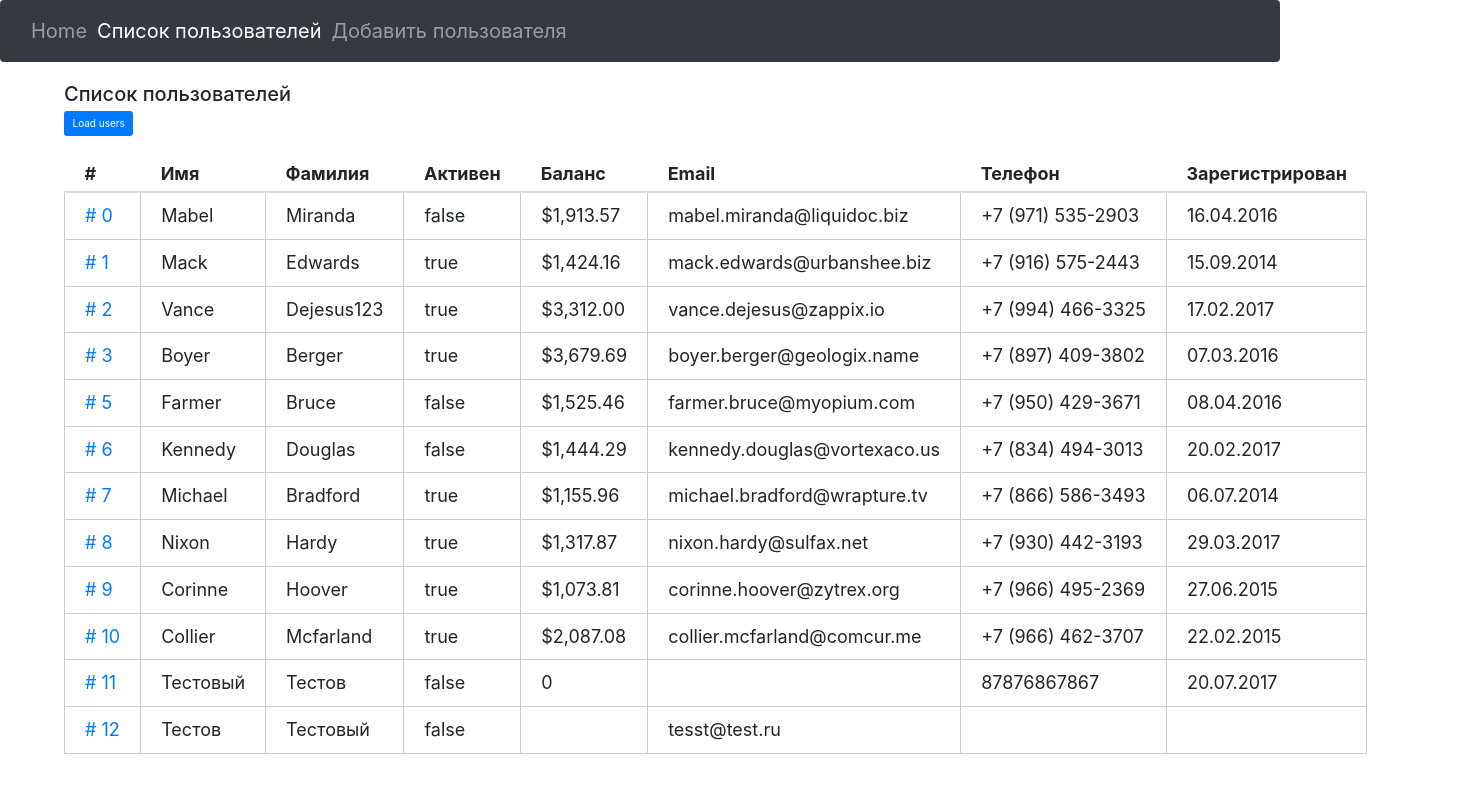
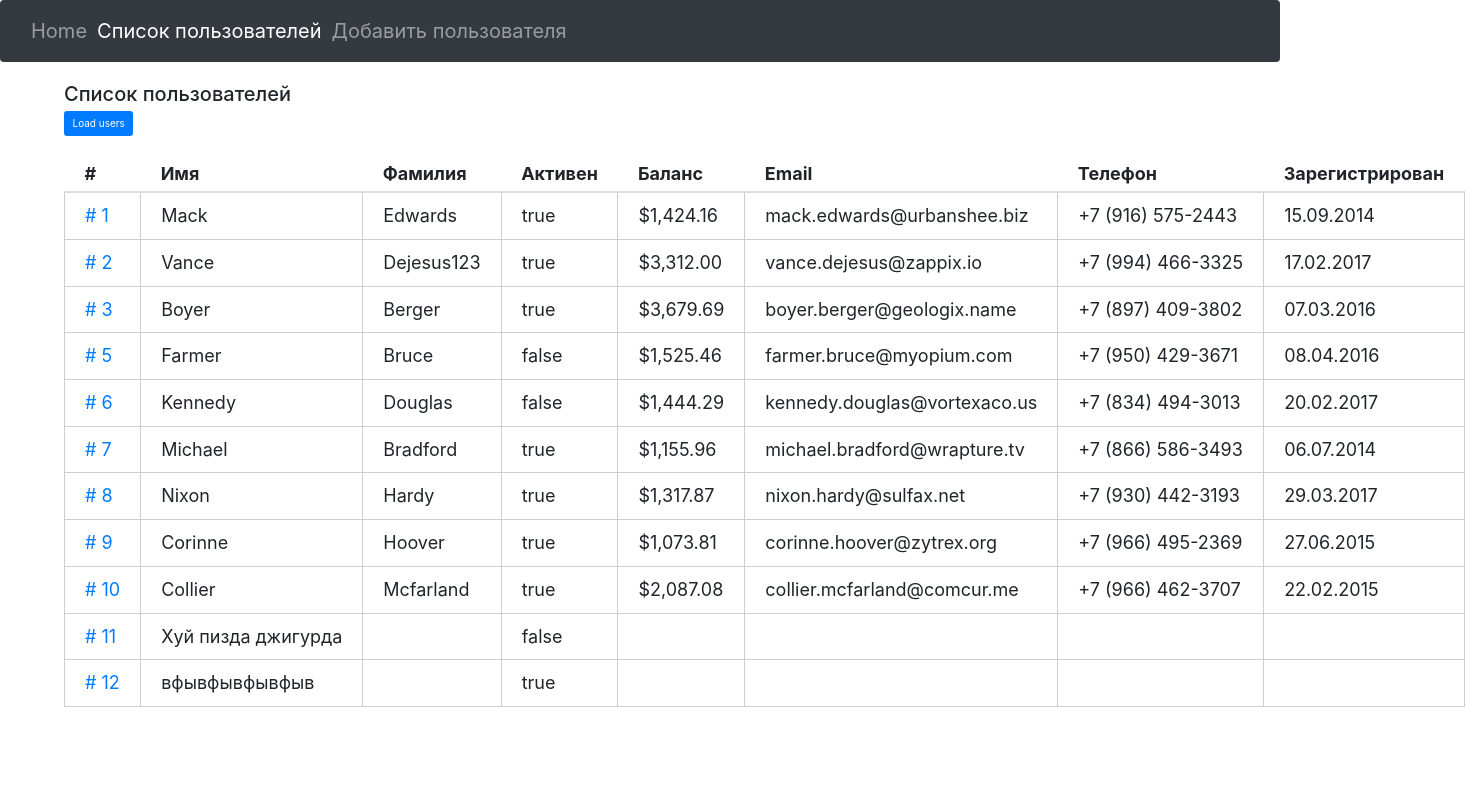
Before and after one commit to Ex-Zy/vue, a Vue app in the folder 2/: page /users in a window 1280 px wide. Shown: the top 792 px of the page, 1465 px wide, since content can reach past the window. Built offline with nearby package versions, Linux system fonts and the light colour scheme; data requests are answered from the project's data file.

Commit message:
update pages

```diff
--- a/2/db.json
+++ b/2/db.json
@@ -1,21 +1,5 @@
 {
   "users": [
-    {
-      "id": 0,
-      "isActive": false,
-      "balance": "$1,913.57",
-      "picture": "http://i.imgur.com/xmm2bjD.png",
-      "age": 32,
-      "accessLevel": "user",
-      "firstName": "Mabel",
-      "lastName": "Miranda",
-      "company": "LIQUIDOC",
-      "email": "mabel.miranda@liquidoc.biz",
-      "phone": "+7 (971) 535-2903",
-      "address": "540 Stuyvesant Avenue, Ivanhoe, Arizona, 1682",
-      "about": "Enim qui dolor aute elit reprehenderit consectetur proident. Occaecat cupidatat sunt elit qui ullamco Lorem deserunt. Consectetur eiusmod reprehenderit eiusmod duis excepteur laborum voluptate do.",
-      "registered": "16.04.2016"
-    },
     {
       "id": 1,
       "isActive": true,
@@ -162,38 +146,35 @@
     },
     {
       "id": 11,
-      "guid": "",
       "isActive": false,
-      "balance": "0",
-      "picture": "http://placehold.it/128x128",
-      "age": "32",
-      "eyeColor": "",
-      "firstName": "Тестовый",
-      "lastName": "Тестов",
-      "company": "компания",
+      "balance": "",
+      "picture": "",
+      "age": 0,
+      "accessLevel": "",
+      "firstName": "Хуй пизда джигурда",
+      "lastName": "",
+      "company": "",
       "email": "",
-      "phone": "87876867867",
-      "address": "адрес никакой",
-      "about": "биография",
-      "registered": "20.07.2017",
-      "accessLevel": "guest"
+      "phone": "",
+      "address": "",
+      "about": "",
+      "registed": ""
     },
     {
       "id": 12,
-      "guid": "",
-      "isActive": false,
+      "isActive": true,
       "balance": "",
-      "picture": "http://placehold.it/128x128",
+      "picture": "",
       "age": 0,
-      "eyeColor": "",
-      "firstName": "Тестов",
-      "lastName": "Тестовый",
+      "accessLevel": "admin",
+      "firstName": "вфывфывфывфыв",
+      "lastName": "",
       "company": "",
-      "email": "tesst@test.ru",
+      "email": "",
       "phone": "",
       "address": "",
       "about": "",
-      "registered": ""
+      "registed": ""
     }
   ]
 }
--- /dev/null
+++ b/2/src/helpers/shortUrl.js
@@ -0,0 +1,7 @@
+import axios from 'axios';
+
+const instance = axios.create({
+  baseURL: 'http://localhost:3004'
+});
+
+export default instance;
--- a/2/src/views/add.vue
+++ b/2/src/views/add.vue
@@ -4,14 +4,19 @@
     <div v-if="!user"
          class="alert alert-warning"
     >Загрузка</div>
-    <user-form v-else
-               :user="user"
-               @input="value => user = value"
-    ></user-form>
+    <user-form v-else v-model="user" />
+    <div class="text-center">
+      <button type="button"
+              class="btn btn-primary"
+              @click="saveUser"
+      >Сохранить</button>
+    </div>
   </div>
 </template>
 
 <script>
+  import axios from '@/helpers/shortUrl.js';
+
   const emptyObject = {
     id: 0,
     isActive: false,
@@ -44,6 +49,17 @@
     methods: {
       loadData() {
         this.user = Object.assign({}, emptyObject)
+      },
+      saveUser() {
+        axios.post('/users', this.user)
+          .then(response => {
+            console.log('Done!!!');
+            this.redirectToList();
+          })
+          .catch(e => console.error(e))
+      },
+      redirectToList() {
+        this.$router.push('/users')
       }
     }
   }
--- a/2/src/views/users.vue
+++ b/2/src/views/users.vue
@@ -9,9 +9,8 @@
          v-if="!users.length">
       Oops: oops oops
     </div>
-    <user-list v-else
-               :users="users"
-    ></user-list>
+    <user-list v-else :users="users" />
+
   </div>
 </template>
 
```
Also changed, not shown: 2/src/components/Pagination.vue (added, +15 -0 lines).
